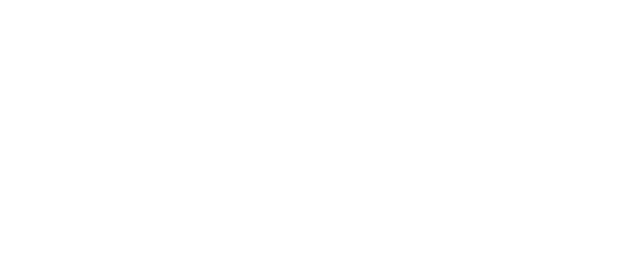
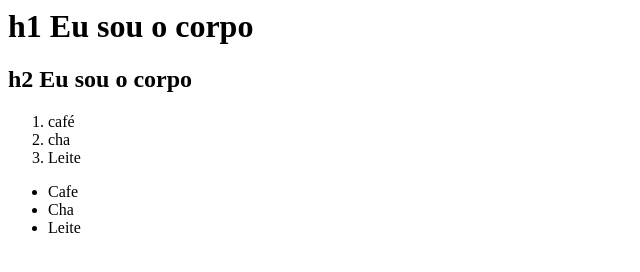
Before and after one commit to Ntk0101/dev-Netto, a plain HTML site: page index.html in a window 1280 px wide. Shown: the whole page, without its empty margins (0-640 px from the left). Drawn offline with Linux system fonts and the light colour scheme.

Commit message:
index.html

```diff
--- a/index.html
+++ b/index.html
@@ -4,4 +4,18 @@
  Olá,Eu me chamo cabeça
     </title>
   </head>
-</html>
+  <body>
+    <h1>h1 Eu sou o corpo</h1>
+    <h2>h2 Eu sou o corpo </h2>
+  </body>
+  <ol>
+    <li>café</li>
+    <li>cha</li>
+    <li>Leite</li>
+  </ol>
+  <ul>
+    <li>Cafe</li>
+    <li>Cha</li>
+    <li>Leite</li>
+  </ul
+</html
```
